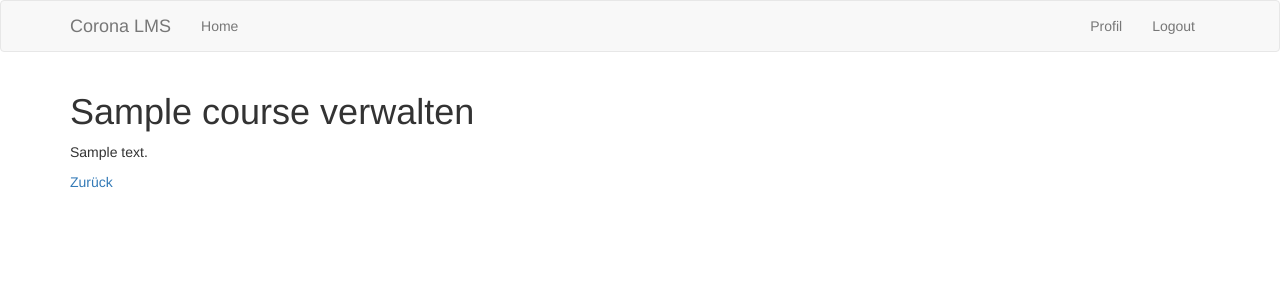
After one commit to cpthappy/CoronaLMS, a Flask app: page /manage_course/1 in a window 1280 px wide. The commit adds this page. Shown: the top 300 px of the page. Run offline with Flask 2, Linux system fonts and the light colour scheme; a user stored in the database is signed in; tables that the repository leaves empty hold one stand-in row (values such as "Sample post"); some libraries are stand-ins or nearby versions.

Commit message:
Kursverwaltungsseite hinzugefügt

```diff
--- a/app/routes.py
+++ b/app/routes.py
@@ -132,3 +132,11 @@ def view_course(link):
      course = Course.query.filter_by(link = link).first_or_404()
 
      return render_template('view_course.html', course=course)
+
+@app.route('/manage_course/<course_id>')
+@login_required
+def manage_course(course_id):
+    form = CourseForm()
+    course = Course.query.filter_by(id = course_id, author = current_user).first_or_404()
+
+    return render_template('manage_course.html', title='Kurs verwalten', course=course)
--- a/app/templates/_course.html
+++ b/app/templates/_course.html
@@ -1,7 +1,7 @@
 <table>
     <tr valign="top">
         <td><img src="{{ course.author.avatar(36) }}"></td>
-        <td>{{ course.title }} <br>{{ course.description }}</td>
+        <td><a href="{{ url_for('manage_course', course_id=course.id) }}">{{ course.title }}</a><br>{{ course.description }}</td>
         <td><a href="{{ url_for('edit_course', course_id=course.id) }}">Bearbeiten</a><br>
         <a href="{{ url_for('delete_course', course_id=course.id) }}" onclick="return confirm('Soll der Kurs wirklich gelöscht werden?');">Löschen</a></td>
     </tr>
--- /dev/null
+++ b/app/templates/manage_course.html
@@ -0,0 +1,7 @@
+{% extends "base.html" %}
+
+{% block app_content %}
+    <h1>{{course.title}} verwalten</h1>
+    <p>{{course.description}}</p>
+    <a href="{{url_for('index')}}">Zurück</a>
+{% endblock %}
```
Also changed, not shown: app.db.
